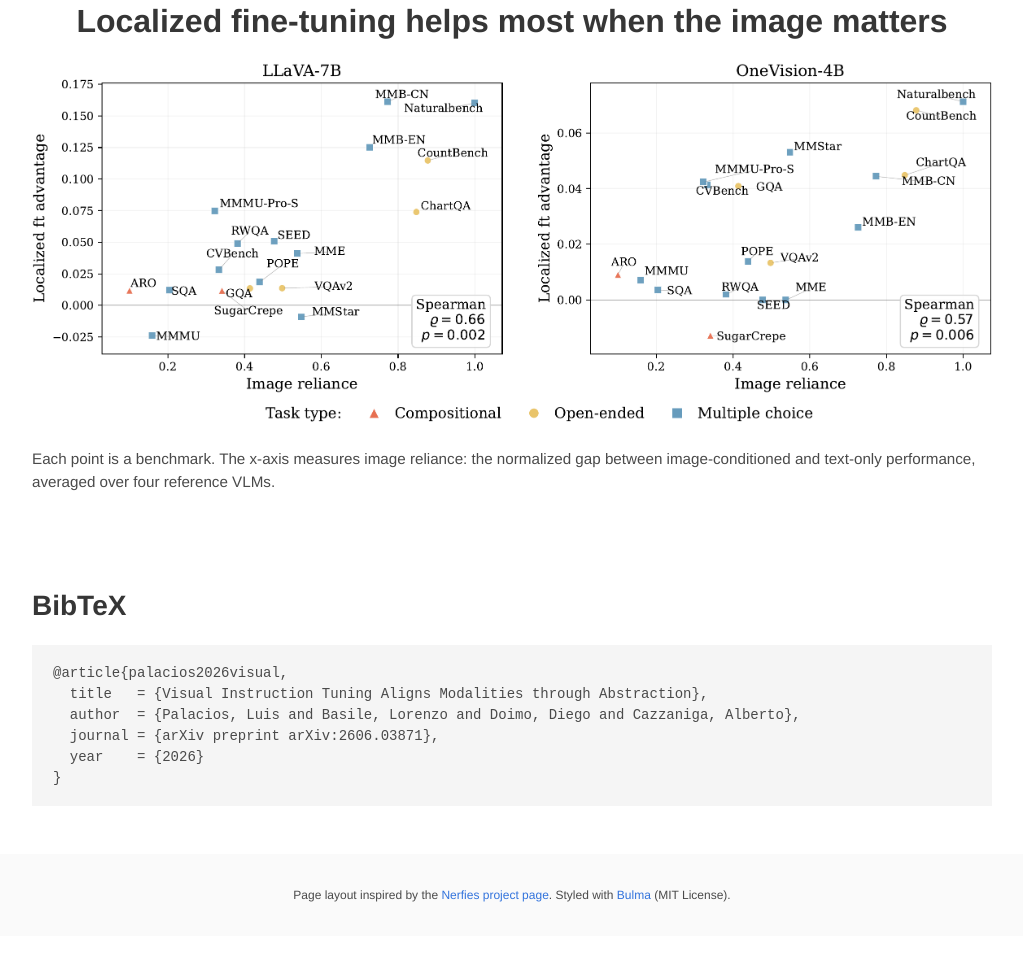
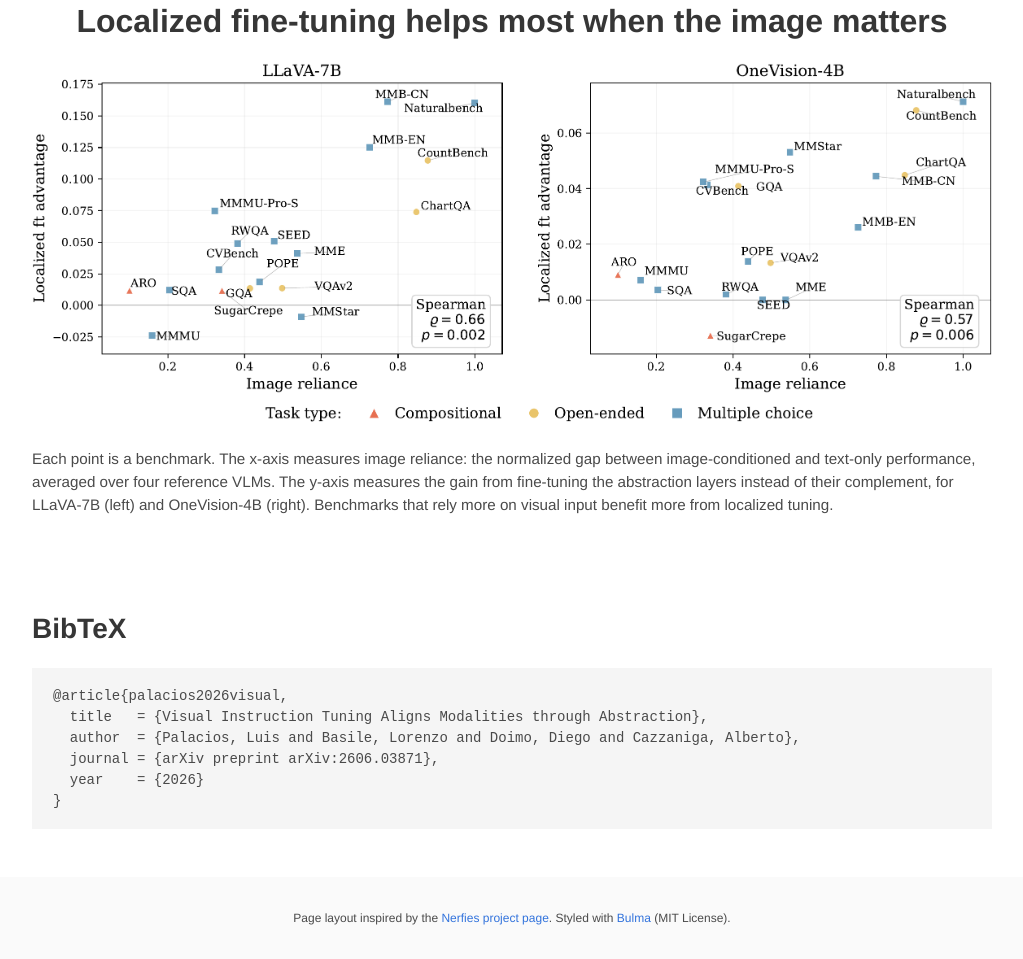
Before and after one commit to luisfpal/multimodal_finetuned_representations, a plain HTML site: page docs/index.html in a window 1280 px wide. Shown: the part 2135-3094 px from the top of the page, without its empty margins (128-1151 px from the left). Before the commit the page ends 3071 px from the top, so only its background shows below. Drawn offline with Linux system fonts and the light colour scheme.

Commit message:
chore: clear notebook outputs containing cluster paths; page Fig. 5 full caption; README drops overlap.sh

```diff
--- a/docs/index.html
+++ b/docs/index.html
@@ -62,7 +62,7 @@
   <div class="container is-max-desktop has-text-centered">
     <h2 class="title is-3">Localized fine-tuning helps most when the image matters</h2>
     <img src="./static/images/fig5_localized_ft.png" alt="Localized fine-tuning vs image reliance" style="width:100%">
-    <p class="figure-caption">Each point is a benchmark. The x-axis measures image reliance: the normalized gap between image-conditioned and text-only performance, averaged over four reference VLMs.</p>
+    <p class="figure-caption">Each point is a benchmark. The x-axis measures image reliance: the normalized gap between image-conditioned and text-only performance, averaged over four reference VLMs. The y-axis measures the gain from fine-tuning the abstraction layers instead of their complement, for LLaVA-7B (left) and OneVision-4B (right). Benchmarks that rely more on visual input benefit more from localized tuning.</p>
   </div>
 </section>
 
```
Also changed, not shown: 3 other files.
